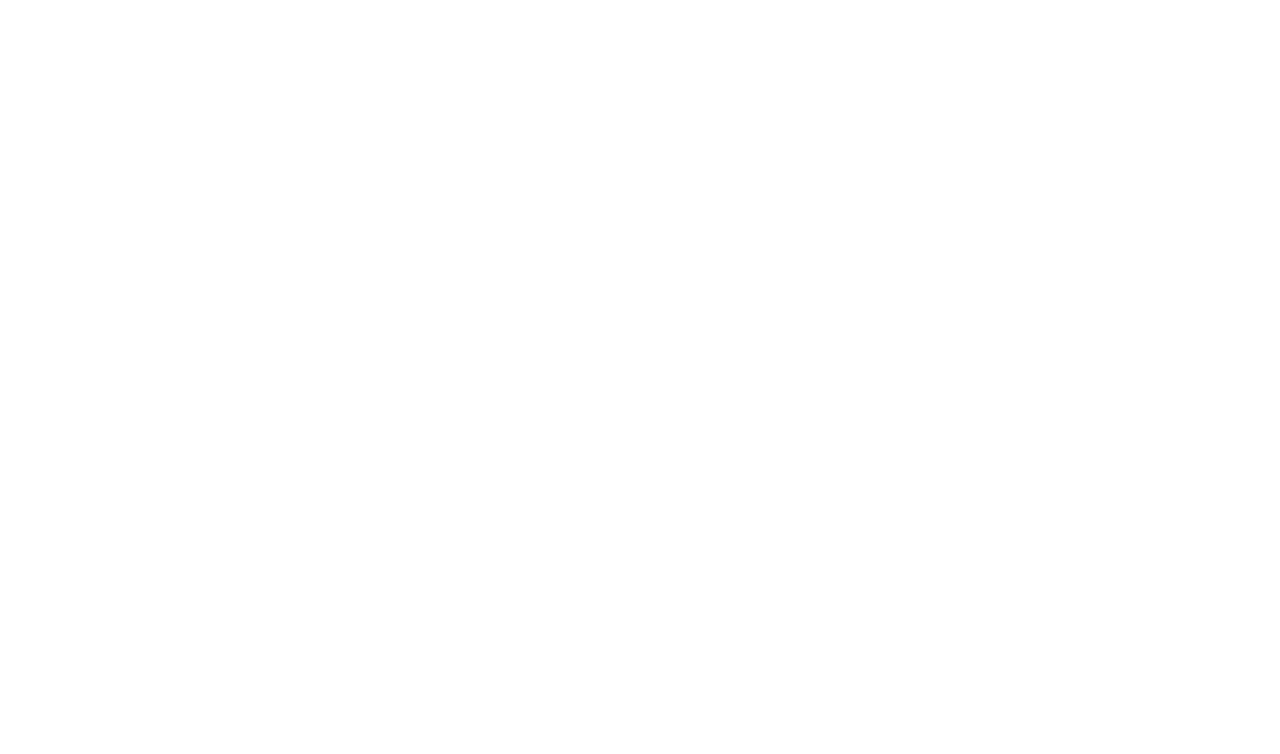
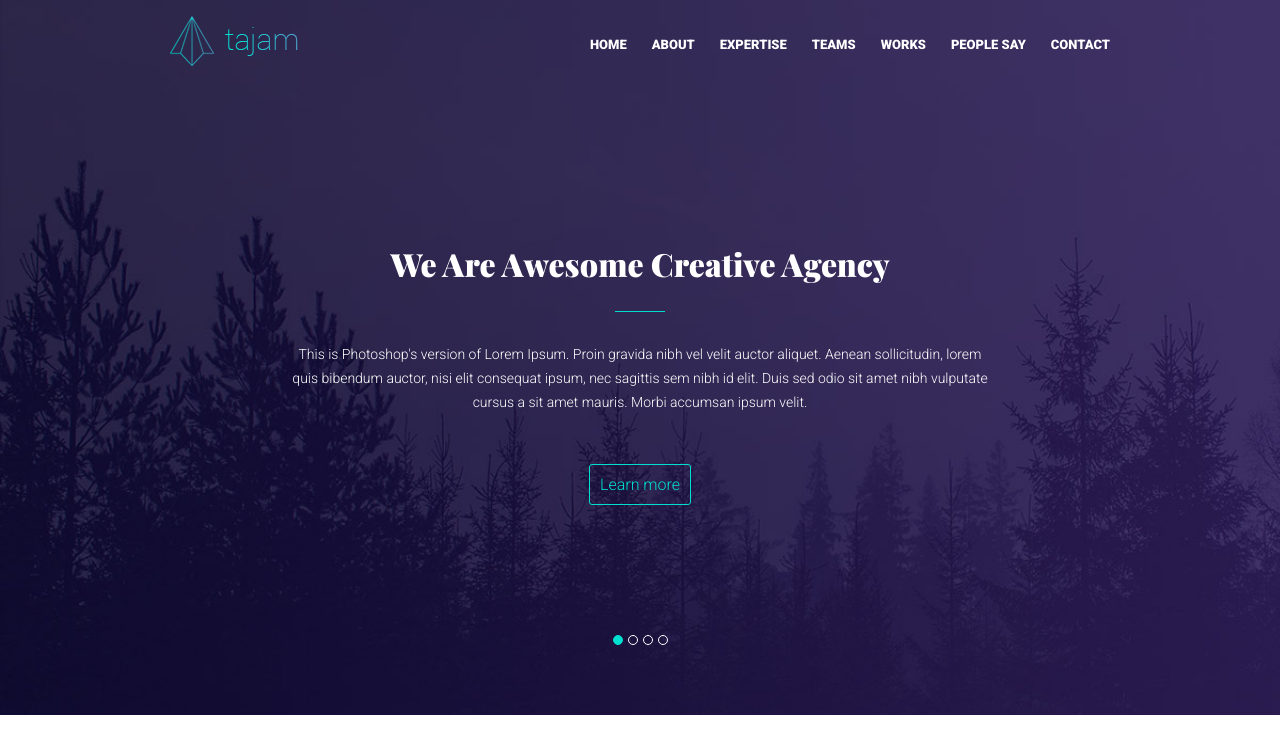
Before and after one commit to Mirangs/tajem, a plain HTML site: page index.html in a window 1280 px wide. Drawn offline with nearby package versions, Linux system fonts and the light colour scheme.

Commit message:
Implemented header

```diff
--- a/index.html
+++ b/index.html
@@ -3,9 +3,38 @@
 <head>
   <meta charset="UTF-8">
   <meta name="viewport" content="width=device-width, initial-scale=1.0">
+  <link rel="stylesheet" href="./styles/index.css">
+  <link href="https://fonts.googleapis.com/css2?family=Playfair+Display:wght@400;900&family=Roboto:wght@300;700;900&display=swap" rel="stylesheet">
   <title>Test Task</title>
 </head>
 <body>
+  <header class="page-header">
+    <nav class="page-nav container">
+      <a href="#home" class="page-nav__logo"><img src="./img/header/logo.png" alt="Tajam company" width="128" height="50"></a>
+      <ul class="page-nav__list">
+        <li class="page-nav__item page-nav__item--active"><a href="#home">Home</a></li>
+        <li class="page-nav__item"><a href="#about">About</a></li>
+        <li class="page-nav__item"><a href="#expertise">Expertise</a></li>
+        <li class="page-nav__item"><a href="#teams">Teams</a></li>
+        <li class="page-nav__item"><a href="#works">Works</a></li>
+        <li class="page-nav__item"><a href="#reviews">People say</a></li>
+        <li class="page-nav__item"><a href="#contact">Contact</a></li>
+      </ul>
+    </nav>
 
+    <section class="promo container" id="home">
+      <h2 class="promo__title">We Are Awesome Creative Agency</h2>
+      <p class="promo__slogan">This is Photoshop's version  of Lorem Ipsum. Proin gravida nibh vel velit auctor aliquet. Aenean sollicitudin, lorem quis bibendum auctor, nisi elit consequat ipsum, nec sagittis sem nibh id elit. Duis sed odio sit amet nibh vulputate cursus a sit amet mauris. Morbi accumsan ipsum velit.</p>
+
+      <a href="#" class="btn promo__link">Learn more</a>
+
+      <ul class="dots">
+        <li class="dots__item dots__item--active"></li>
+        <li class="dots__item"></li>
+        <li class="dots__item"></li>
+        <li class="dots__item"></li>
+      </ul>
+    </section>
+  </header>
 </body>
 </html>
--- /dev/null
+++ b/styles/blocks/btn.css
@@ -0,0 +1,17 @@
+.btn {
+  display: inline-block;
+  color: var(--accent-color);
+  text-decoration: none;
+  padding: 10px;
+  border: 1px solid var(--accent-color);
+  border-radius: 3px;
+  transition: all 0.3s ease;
+}
+
+.btn:hover {
+  opacity: 0.6;
+}
+
+.btn:active {
+  opacity: 0.4;
+}
--- /dev/null
+++ b/styles/blocks/dots.css
@@ -0,0 +1,33 @@
+.dots {
+  display: flex;
+  justify-content: space-between;
+  align-items: center;
+}
+
+.dots__item {
+  margin-right: 5px;
+  width: 10px;
+  height: 10px;
+  border: 1px solid #FFFFFF;
+  border-radius: 50%;
+  cursor: pointer;
+  transition: all 0.3s ease;
+}
+
+.dots__item:last-child {
+  margin-right: 0;
+}
+
+.dots__item:hover {
+  opacity: 0.6;
+}
+
+.dots__item:active {
+  opacity: 0.4;
+}
+
+.dots__item--active {
+  background-color: var(--accent-color);
+  border-color: var(--accent-color);
+  cursor: auto;
+}
--- /dev/null
+++ b/styles/blocks/header.css
@@ -0,0 +1,7 @@
+.page-header {
+  background-color: #332a53;
+  background-image: url('../../img/header/bg.jpg');
+  background-repeat: no-repeat;
+  background-position: 0 0;
+  background-size: cover;
+}
--- /dev/null
+++ b/styles/blocks/page-nav.css
@@ -0,0 +1,43 @@
+.page-nav {
+  display: flex;
+  justify-content: space-between;
+  align-items: center;
+  flex-wrap: wrap;
+
+  padding-top: 16px;
+  padding-bottom: 16px;
+}
+
+.page-nav__list {
+  display: flex;
+  justify-content: flex-end;
+  align-items: center;
+}
+
+.page-nav__item {
+  margin-left: 25px;
+}
+
+.page-nav__item a {
+  font-size: 13px;
+  line-height: 16px;
+  text-transform: uppercase;
+  color: #FFFFFF;
+  text-decoration: none;
+  font-weight: 900;
+  transition: all 0.3s ease;
+}
+
+.page-nav__logo {
+  transition: all 0.3s ease;
+}
+
+.page-nav__item a:hover,
+.page-nav__logo:hover {
+  opacity: 0.6;
+}
+
+.page-nav__item a:active,
+.page-nav__logo:active {
+  opacity: 0.4;
+}
--- /dev/null
+++ b/styles/blocks/promo.css
@@ -0,0 +1,46 @@
+.promo {
+  display: flex;
+  flex-direction: column;
+  justify-content: center;
+  align-items: center;
+
+  padding-top: 160px;
+  padding-bottom: 70px;
+  color: #FFFFFF;
+}
+
+.promo__title {
+  position: relative;
+  margin-top: 0;
+  padding-bottom: 30px;
+  margin-bottom: 30px;
+  font-family: 'Playfair Display', serif;;
+  font-size: 32px;
+  line-height: 36px;
+  text-align: center;
+}
+
+.promo__title::after {
+  content: '';
+  position: absolute;
+  bottom: 0;
+  left: 50%;
+  transform: translateX(-50%);
+  width: 50px;
+  height: 1px;
+  background-color: var(--accent-color);
+}
+
+.promo__slogan {
+  margin-top: 0;
+  margin-bottom: 50px;
+  padding: 0 120px;
+  text-align: center;
+  font-weight: 300;
+  font-size: 14px;
+  line-height: 24px;
+}
+
+.promo__link {
+  margin-bottom: 130px;
+}
--- a/styles/index.css
+++ b/styles/index.css
@@ -0,0 +1,8 @@
+@import './variables.css';
+@import './scaffolding.css';
+
+@Import './blocks/btn.css';
+@Import './blocks/dots.css';
+@import './blocks/header.css';
+@import './blocks/page-nav.css';
+@import './blocks/promo.css';
--- /dev/null
+++ b/styles/scaffolding.css
@@ -0,0 +1,24 @@
+body {
+  margin: 0;
+  padding: 0;
+  font-family: 'Roboto', sans-serif;
+}
+
+*,
+*::before,
+*::after {
+  box-sizing: border-box;
+}
+
+ul {
+  margin: 0;
+  padding: 0;
+  list-style: none;
+}
+
+.container {
+  max-width: 960px;
+  margin: 0 auto;
+  padding-left: 10px;
+  padding-right: 10px;
+}
--- /dev/null
+++ b/styles/variables.css
@@ -0,0 +1,3 @@
+:root {
+  --accent-color: #00e0d0;
+}
```
